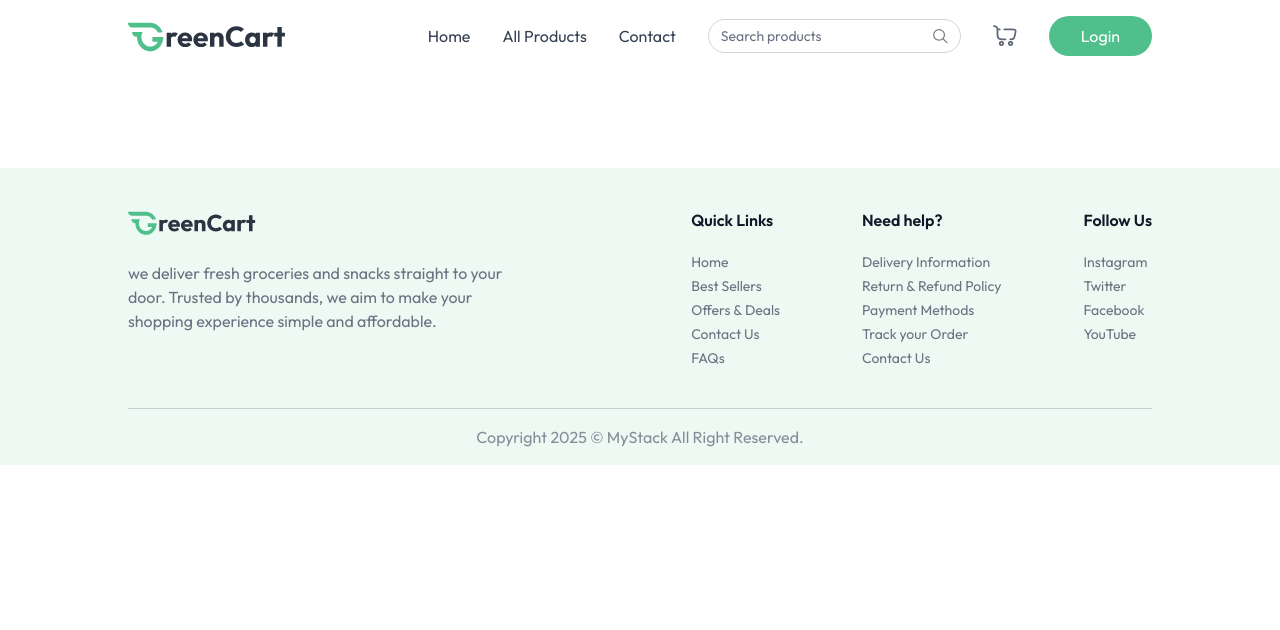
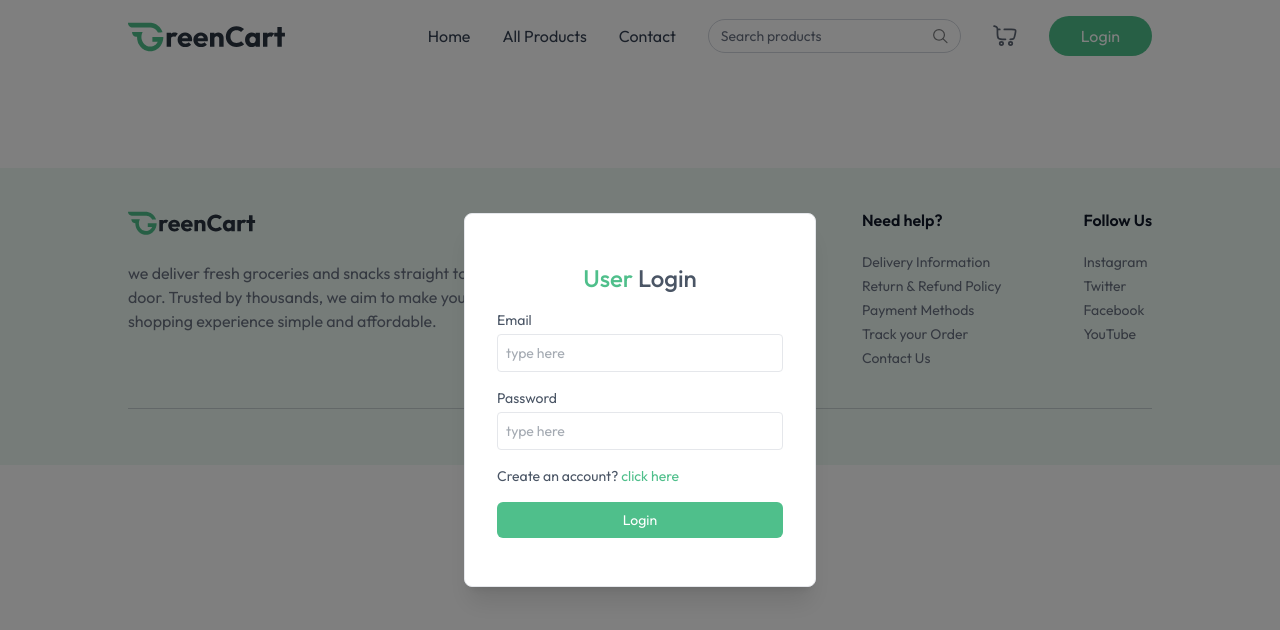
Before and after one commit to MadanKS14/greencart-ecommerce, a React (Vite) app in the folder client/: page /login in a window 1280 px wide. Shown: the top 630 px of the page. Built offline with nearby package versions, Linux system fonts and the light colour scheme; no server answers.

Commit message:
feat: Refactor login and navbar components for improved navigation and state management

```diff
--- a/client/src/App.jsx
+++ b/client/src/App.jsx
@@ -16,17 +16,16 @@ import AddProduct from "./pages/seller/AddProduct";
 import ProductList from "./pages/seller/ProductList";
 import Orders from "./pages/seller/Orders";
 import { useAppContext } from "./context/AppContext";
-import Loading  from "./components/Loading";
+import Loading from "./components/Loading";
 
 const App = () => {
   const location = useLocation();
-  const { showUserLogin, isSeller } = useAppContext();
+  const { isSeller } = useAppContext();
   const isSellerPath = location.pathname.includes("seller");
 
   return (
     <div className="text-default min-h-screen text-gray-700 bg-white">
       {!isSellerPath && <Navbar />}
-      {showUserLogin && <Login />}
 
       <main className={`${isSellerPath ? "" : "px-6 md:px-16 lg:px-24 xl:px-32"}`}>
         <Routes>
@@ -41,6 +40,8 @@ const App = () => {
           <Route path="/my-orders" element={<MyOrders />} />
           <Route path="/loader" element={<Loading />} />
 
+          {/* Login Route */}
+          <Route path="/login" element={<Login />} />
 
           {/* Seller Login */}
           <Route path="/seller-login" element={<SellerLogin />} />
@@ -48,9 +49,7 @@ const App = () => {
           {/* Seller Protected Routes with Nested Layout */}
           <Route
             path="/seller"
-            element={
-              isSeller ? <SellerLayout /> : <Navigate to="/seller-login" replace />
-            }
+            element={isSeller ? <SellerLayout /> : <Navigate to="/seller-login" replace />}
           >
             <Route index element={<AddProduct />} />
             <Route path="add-product" element={<AddProduct />} />
--- a/client/src/components/Login.jsx
+++ b/client/src/components/Login.jsx
@@ -3,8 +3,7 @@ import { useAppContext } from '../context/AppContext';
 import toast from 'react-hot-toast';
 
 const Login = () => {
-
-    const { setShowUserLogin,setUser , axios,navigate  } = useAppContext()
+  const { setShowUserLogin, setUser, axios, navigate } = useAppContext();
 
   const [state, setState] = React.useState("login");
   const [name, setName] = React.useState("");
@@ -12,26 +11,26 @@ const Login = () => {
   const [password, setPassword] = React.useState("");
 
   const onSubmitHandler = async (event) => {
-      try{
+    try {
       event.preventDefault();
 
-        const { data }= await axios.post(`/api/user/${state}`, {
-          name ,email, password
-        });
+      // Only include name when registering
+      const payload = state === "login"
+        ? { email, password }
+        : { name, email, password };
 
-        if(data.success){
-          navigate('/')
-          setUser(data.user)
-          setShowUserLogin(false)
-        }else{
-          toast.error(data.message)
+      const { data } = await axios.post(`/api/user/${state}`, payload);
+
+      if (data.success) {
+        setUser(data.user);
+        setShowUserLogin(false);
+        navigate('/');
+      } else {
+        toast.error(data.message);
       }
-
-      } catch(error){
-
-        toast.error(error.message)
+    } catch (error) {
+      toast.error(error.response?.data?.message || error.message);
     }
-
   }
 
   return (
--- a/client/src/components/Navbar.jsx
+++ b/client/src/components/Navbar.jsx
@@ -1,5 +1,5 @@
 import React from 'react';
-import { NavLink } from 'react-router-dom';
+import { NavLink, useNavigate } from 'react-router-dom';
 import { assets } from '../assets/assets';
 import { useAppContext } from '../context/AppContext';
 import axios from 'axios';
@@ -7,28 +7,27 @@ import toast from 'react-hot-toast';
 
 const Navbar = () => {
   const [open, setOpen] = React.useState(false);
+  const navigate = useNavigate(); // ✅ correctly placed inside component
+
   const {
     user,
     setUser,
-    setShowUserLogin,
-    navigate,
     setSearchQuery,
     getCartCount,
   } = useAppContext();
 
   const logout = async () => {
-    try{
-
-      const { data} = await axios.get('/api/user/logout')
-      if(data.success){
-        toast.success(data.message)
+    try {
+      const { data } = await axios.get('/api/user/logout');
+      if (data.success) {
+        toast.success(data.message);
         setUser(null);
-    navigate('/');
-      }else{
-        toast.error(data.message)
+        navigate('/');
+      } else {
+        toast.error(data.message);
       }
-    }catch(error){
-toast.error(error.message)
+    } catch (error) {
+      toast.error(error.message);
     }
 
     setUser(null);
@@ -87,7 +86,7 @@ toast.error(error.message)
 
         {!user ? (
           <button
-            onClick={() => setShowUserLogin(true)}
+            onClick={() => navigate("/login")}
             className="cursor-pointer px-8 py-2 bg-primary hover:bg-primary-dull transition text-white rounded-full"
           >
             Login
@@ -118,7 +117,10 @@ toast.error(error.message)
 
           {!user ? (
             <button
-              onClick={() => { setOpen(false); setShowUserLogin(true); }}
+              onClick={() => {
+                setOpen(false);
+                navigate("/login");
+              }}
               className="w-full cursor-pointer px-6 py-2 mt-2 bg-primary hover:bg-primary-dull transition text-white rounded-full text-sm"
             >
               Login
--- a/client/src/context/AppContext.jsx
+++ b/client/src/context/AppContext.jsx
@@ -18,7 +18,7 @@ export const AppContext = createContext();
 
 export const AppContextProvider = ({ children }) => {
   /* ---------- constants ---------- */
-  const navigate = useNavigate();
+  // const navigate = useNavigate();
   const currency = import.meta.env.VITE_CURRENCY || "₹";
 
   /* ---------- state ---------- */
@@ -161,7 +161,7 @@ export const AppContextProvider = ({ children }) => {
   /* ---------- context value ---------- */
   const value = {
     /* navigation */
-    navigate,
+    //navigate,
     /* auth */
     user,
     setUser,
```
Lines whose indentation alone changed are shown as unchanged.
